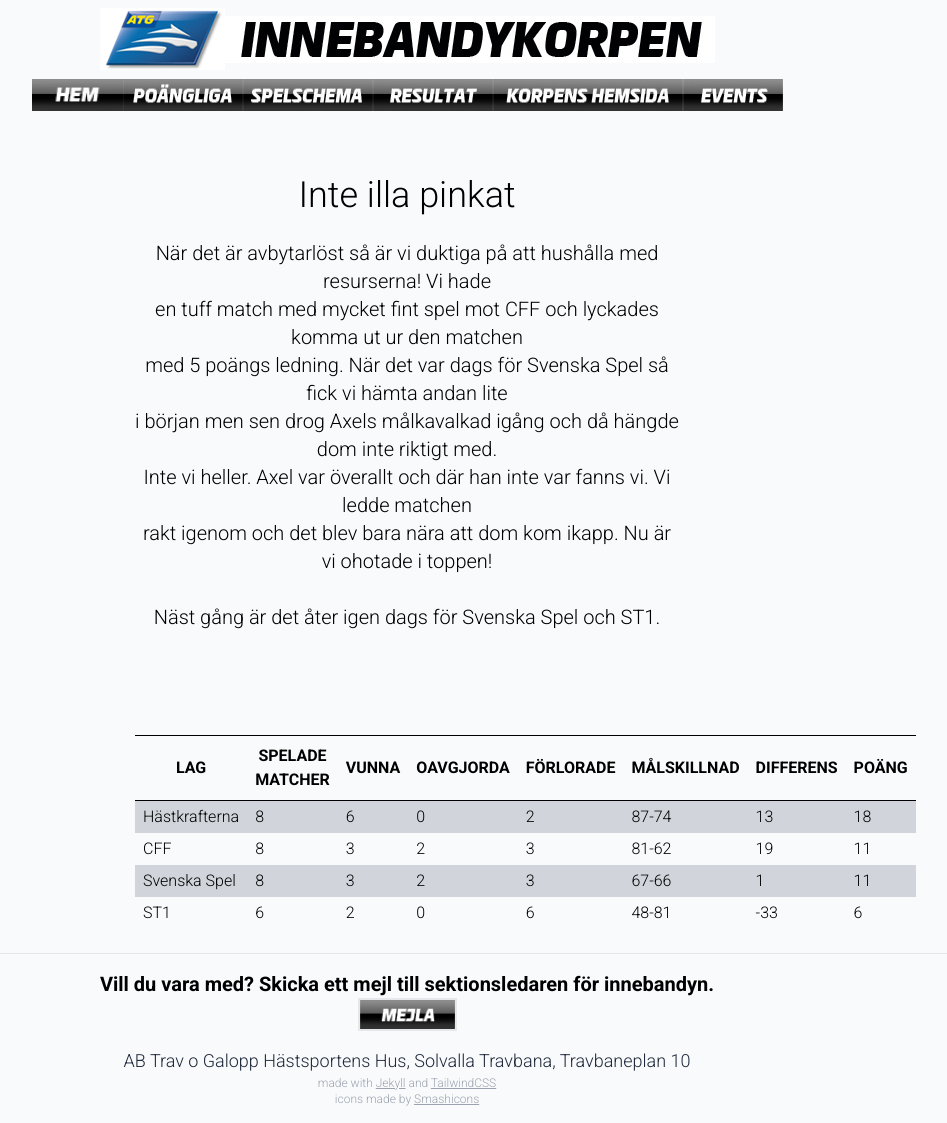
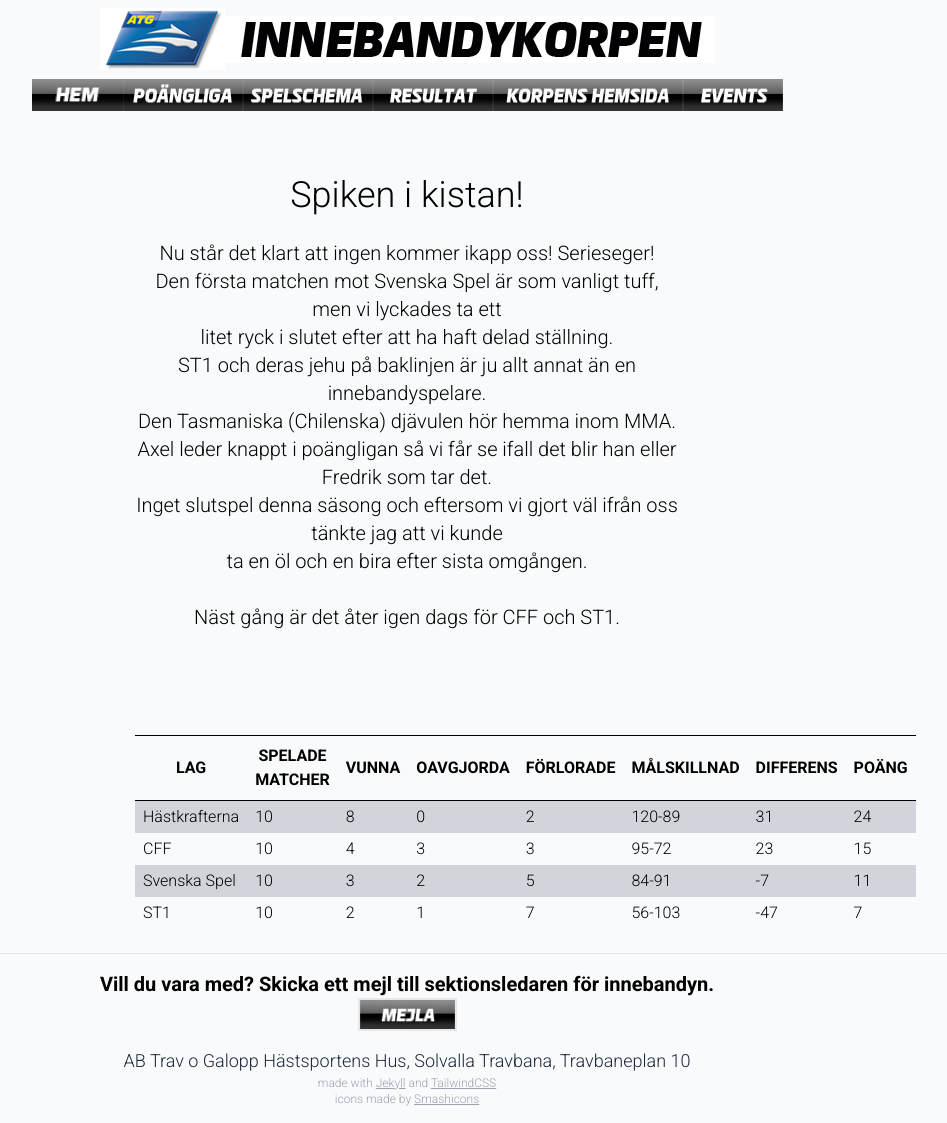
Before and after one commit to andreashogvall/andreashogvall.github.io, a Jekyll site: the page built from index.html, in a window 1280 px wide. Shown: the whole page, without its empty margins (233-1180 px from the left). Built offline with Jekyll 4.4.1, drawn with Linux system fonts in a browser that asks for light colours; nearby versions of some CDN libraries.

Commit message:
Add files via upload

```diff
--- a/index.html
+++ b/index.html
@@ -4,17 +4,19 @@
 description: "Innebandykorpen"
 ---
 <div class="mx-auto w-1/2">
-		<p class="text-center text-4xl">Inte illa pinkat</p>
+		<p class="text-center text-4xl">Spiken i kistan!</p>
 		<br>
 
 		<p class="text-center text-xl">
-			När det är avbytarlöst så är vi duktiga på att hushålla med resurserna! Vi hade<br>
-			en tuff match med mycket fint spel mot CFF och lyckades komma ut ur den matchen <br>
-			med 5 poängs ledning. När det var dags för Svenska Spel så fick vi hämta andan lite<br>
-			i början men sen drog Axels målkavalkad igång och då hängde dom inte riktigt med.<br>
-			Inte vi heller. Axel var överallt och där han inte var fanns vi. Vi ledde matchen<br>
-			rakt igenom och det blev bara nära att dom kom ikapp. Nu är vi ohotade i toppen!<br>
-			<br>Näst gång är det åter igen dags för Svenska Spel och ST1.<br>
+			Nu står det klart att ingen kommer ikapp oss! Serieseger!<br>
+			Den första matchen mot Svenska Spel är som vanligt tuff, men vi lyckades ta ett<br>
+			litet ryck i slutet efter att ha haft delad ställning.<br>
+			ST1 och deras jehu på baklinjen är ju allt annat än en innebandyspelare.<br>
+			Den Tasmaniska (Chilenska) djävulen hör hemma inom MMA. <br>
+			Axel leder knappt i poängligan så vi får se ifall det blir han eller Fredrik som tar det.<br>
+			Inget slutspel denna säsong och eftersom vi gjort väl ifrån oss tänkte jag att vi kunde<br>
+			ta en öl och en bira efter sista omgången.<br>
+			<br>Näst gång är det åter igen dags för CFF och ST1.<br>
 			<br>
 			<br>
 	</p>
@@ -58,10 +60,10 @@
 					Hästkrafterna
 				</td>
 				<td class="py-1 px-2">
-					8
+					10
 				</td>
 				<td class="py-1 px-2">
-					6
+					8
 				</td>
 				<td class="py-1 px-2">
 					0
@@ -70,13 +72,13 @@
 					2
 				</td>
 				<td class="py-1 px-2">
-					87-74
+					120-89
 				</td>
 				<td class="py-1 px-2">
-					13
+					31
 				</td>
 				<td class="py-1 px-2">
-					18
+					24
 				</td>
 			</tr>
 			<tr>
@@ -84,7 +86,33 @@
 					CFF
 				</td>
 				<td class="py-1 px-2">
-					8
+					10
+				</td>
+				<td class="py-1 px-2">
+					4
+				</td>
+				<td class="py-1 px-2">
+					3
+				</td>
+				<td class="py-1 px-2">
+					3
+				</td>
+				<td class="py-1 px-2">
+					95-72
+				</td>
+				<td class="py-1 px-2">
+					23
+				</td>
+				<td class="py-1 px-2">
+					15
+				</td>
+			</tr>
+			<tr class="bg-gray-300">
+				<td class="py-1 px-2">
+					Svenska Spel
+				</td>
+				<td class="py-1 px-2">
+					10
 				</td>
 				<td class="py-1 px-2">
 					3
@@ -93,39 +121,13 @@
 					2
 				</td>
 				<td class="py-1 px-2">
-					3
+					5
 				</td>
 				<td class="py-1 px-2">
-					81-62
+					84-91
 				</td>
 				<td class="py-1 px-2">
-					19
-				</td>
-				<td class="py-1 px-2">
-					11
-				</td>
-			</tr>
-			<tr class="bg-gray-300">
-				<td class="py-1 px-2">
-					Svenska Spel
-				</td>
-				<td class="py-1 px-2">
-					8
-				</td>
-				<td class="py-1 px-2">
-					3
-				</td>
-				<td class="py-1 px-2">
-					2
-				</td>
-				<td class="py-1 px-2">
-					3
-				</td>
-				<td class="py-1 px-2">
-					67-66
-				</td>
-				<td class="py-1 px-2">
-					1
+					-7
 				</td>
 				<td class="py-1 px-2">
 					11
@@ -136,25 +138,25 @@
 					ST1
 				</td>
 				<td class="py-1 px-2">
-					6
+					10
 				</td>
 				<td class="py-1 px-2">
 					2
 				</td>
 				<td class="py-1 px-2">
-					0
+					1
 				</td>
 				<td class="py-1 px-2">
-					6
+					7
 				</td>
 				<td class="py-1 px-2">
-					48-81
+					56-103
 				</td>
 				<td class="py-1 px-2">
-					-33
+					-47
 				</td>
 				<td class="py-1 px-2">
-					6
+					7
 				</td>
 			</tr>
 
```
Also changed, not shown: resultat.html (+12 -12 lines).
